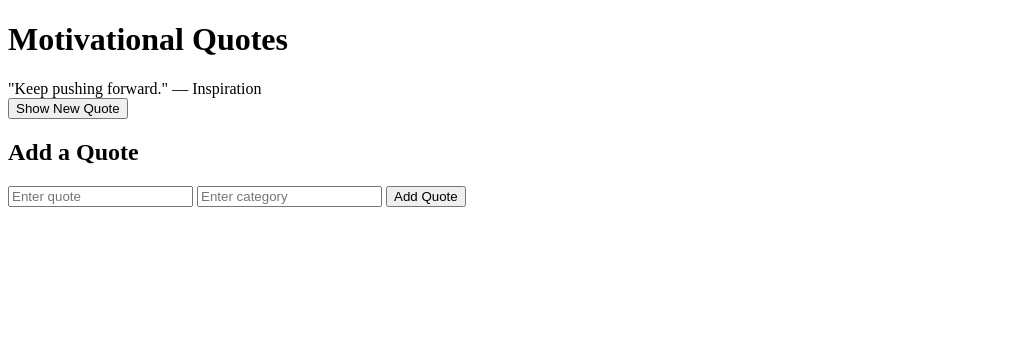
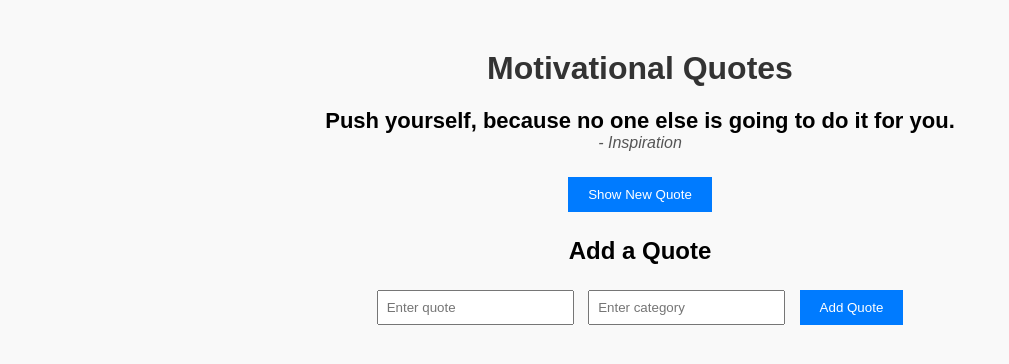
Before and after one commit to Akindoyin-Olusola/alx_fe_javascript, a plain HTML site: page index.html in a window 1280 px wide. Shown: the whole page, without its empty margins (0-1009 px from the left). Drawn offline with Linux system fonts and the light colour scheme.

Commit message:
Final version with index, script, and style files

```diff
--- a/index.html
+++ b/index.html
@@ -2,19 +2,21 @@
 <html lang="en">
 <head>
     <meta charset="UTF-8">
-  <meta name="viewport" content="width=device-width, initial-scale=1.0">
     <title>Motivational Quotes</title>
+    <link rel="stylesheet" href="style.css">
 </head>
 <body>
     <h1>Motivational Quotes</h1>
-  <div id="quote-display"></div>
 
-  <button id="new-quote-btn">Show New Quote</button>
+    <div id="quote"></div>
+    <div id="category"></div>
+
+    <button id="new-quote">Show New Quote</button>
 
     <h2>Add a Quote</h2>
     <input type="text" id="quote-text" placeholder="Enter quote">
     <input type="text" id="quote-category" placeholder="Enter category">
-  <button id="add-quote-btn">Add Quote</button>
+    <button id="add-quote">Add Quote</button>
 
     <script src="script.js"></script>
 </body>
--- a/script.js
+++ b/script.js
@@ -1,34 +1,35 @@
-// Quotes array with text and category properties
+// Quotes array with objects containing text and category
 const quotes = [
-  { text: "Believe in yourself!", category: "Motivation" },
-  { text: "Keep pushing forward.", category: "Inspiration" },
-  { text: "Success comes with effort.", category: "Hard Work" }
+    { text: "Believe you can and you're halfway there.", category: "Motivation" },
+    { text: "Push yourself, because no one else is going to do it for you.", category: "Inspiration" },
+    { text: "Success doesn’t just find you. You have to go out and get it.", category: "Success" }
 ];
 
 // Function to display a random quote
 function displayRandomQuote() {
     const randomIndex = Math.floor(Math.random() * quotes.length);
-  const randomQuote = quotes[randomIndex];
-  document.getElementById("quote-display").textContent =
-    `"${randomQuote.text}" — ${randomQuote.category}`;
+    const quote = quotes[randomIndex];
+
+    document.getElementById("quote").textContent = quote.text;
+    document.getElementById("category").textContent = `- ${quote.category}`;
 }
 
 // Function to add a new quote
 function addQuote() {
-  const textInput = document.getElementById("quote-text").value;
-  const categoryInput = document.getElementById("quote-category").value;
+    const textInput = document.getElementById("quote-text").value.trim();
+    const categoryInput = document.getElementById("quote-category").value.trim();
 
     if (textInput && categoryInput) {
         quotes.push({ text: textInput, category: categoryInput });
         document.getElementById("quote-text").value = "";
         document.getElementById("quote-category").value = "";
-    displayRandomQuote(); // update DOM with new quote
+        displayRandomQuote();
     }
 }
 
 // Event listeners
-document.getElementById("new-quote-btn").addEventListener("click", displayRandomQuote);
-document.getElementById("add-quote-btn").addEventListener("click", addQuote);
+document.getElementById("new-quote").addEventListener("click", displayRandomQuote);
+document.getElementById("add-quote").addEventListener("click", addQuote);
 
-// Display one random quote at startup
-displayRandomQuote();
+// Display an initial quote when page loads
+window.onload = displayRandomQuote;
--- /dev/null
+++ b/style.css
@@ -0,0 +1,40 @@
+body {
+    font-family: Arial, sans-serif;
+    text-align: center;
+    margin: 50px;
+    background-color: #f9f9f9;
+}
+
+h1 {
+    color: #333;
+}
+
+#quote {
+    font-size: 22px;
+    font-weight: bold;
+    margin-top: 20px;
+}
+
+#category {
+    color: #555;
+    font-style: italic;
+    margin-bottom: 20px;
+}
+
+button {
+    padding: 10px 20px;
+    margin: 5px;
+    background-color: #007bff;
+    color: white;
+    border: none;
+    cursor: pointer;
+}
+
+button:hover {
+    background-color: #0056b3;
+}
+
+input {
+    padding: 8px;
+    margin: 5px;
+}
```
Lines whose indentation alone changed are shown as unchanged.
